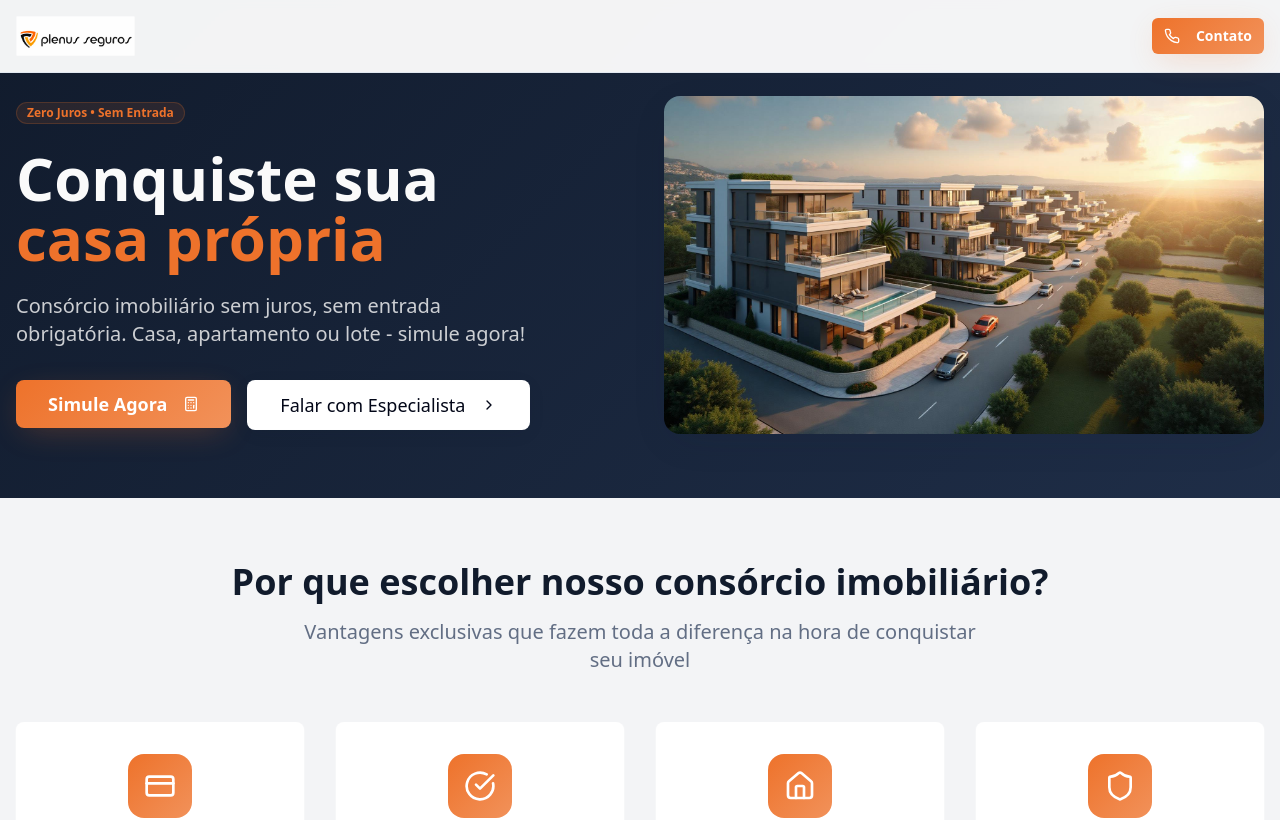
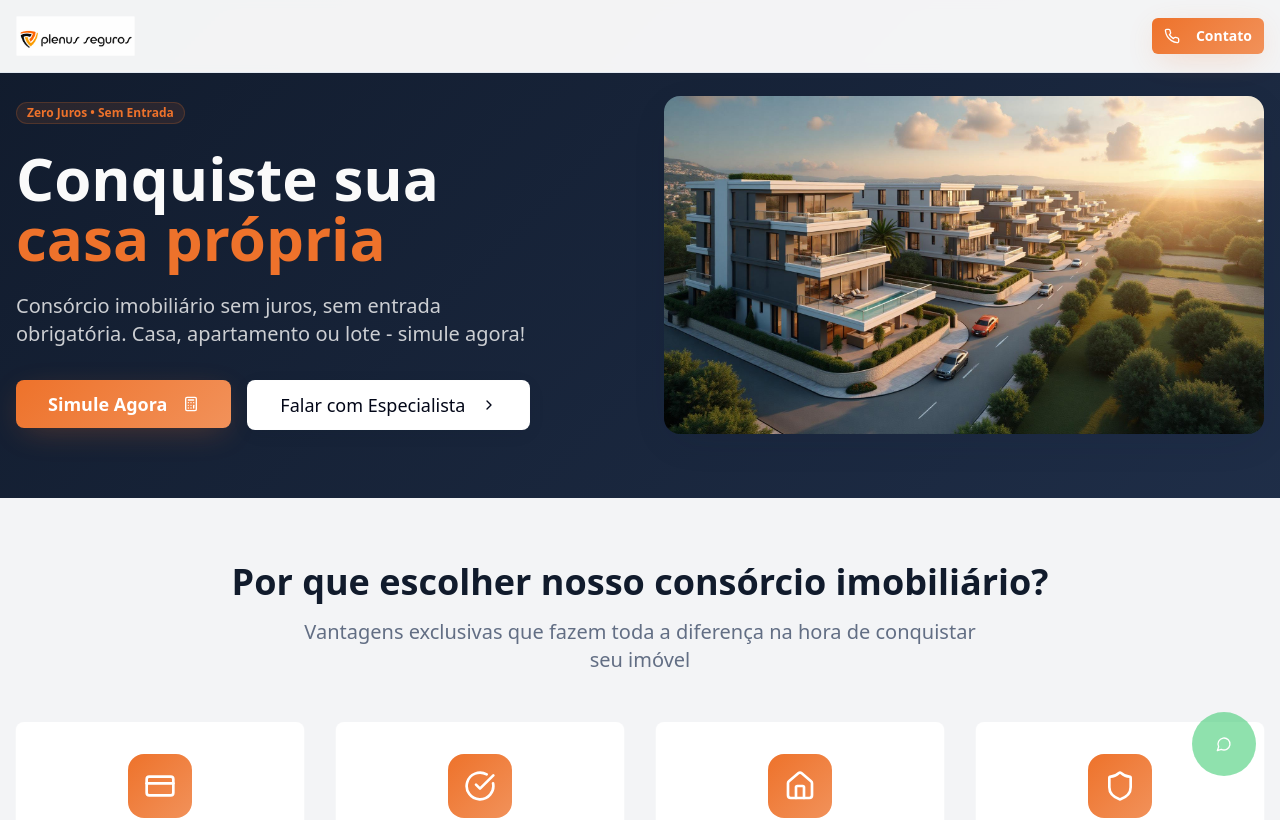
Before and after one commit to msbconsignadomkt-create/plenus-casa-na-mao-42, a React (Vite) app: page / in a window 1280 px wide. Shown: the top 820 px of the page. Built offline with nearby package versions, Linux system fonts and the light colour scheme.

Commit message:
Add WhatsApp contact button
Added a floating WhatsApp contact button using the provided link. Adjusted the "Simule seu consórcio" section to include pre-filled customer data in the WhatsApp message.

```diff
--- a/src/pages/Index.tsx
+++ b/src/pages/Index.tsx
@@ -4,11 +4,11 @@ import { Input } from "@/components/ui/input";
 import { Label } from "@/components/ui/label";
 import { Badge } from "@/components/ui/badge";
 import { Accordion, AccordionContent, AccordionItem, AccordionTrigger } from "@/components/ui/accordion";
-import { Home, CreditCard, Shield, Users, Calculator, CheckCircle, Star, Phone, Mail, ChevronRight, X, Building, MapPin } from "lucide-react";
+import { Home, CreditCard, Shield, Users, Calculator, CheckCircle, Star, Phone, Mail, ChevronRight, X, Building, MapPin, MessageCircle } from "lucide-react";
 import heroRealEstateImage from "@/assets/hero-real-estate.jpg";
 const Index = () => {
   const handleWhatsAppContact = () => {
-    window.open('https://wa.me/5531996925313?text=Olá%2C%20tenho%20interesse%20em%20simular%20um%20consórcio%20imobiliário.%20Pode%20me%20ajudar%3F', '_blank');
+    window.open('https://api.whatsapp.com/send?phone=5531996925313&text=Ol%C3%A1%2C+tenho+interesse+em+simular+um+cons%C3%B3rcio+de+casa%2Fapartamento.+Pode+me+ajudar%3F', '_blank');
   };
   const handleSimulationSubmit = (e: React.FormEvent<HTMLFormElement>) => {
     e.preventDefault();
@@ -17,7 +17,18 @@ const Index = () => {
     const phone = formData.get('phone');
     const property = formData.get('property');
     const value = formData.get('value');
-    handleWhatsAppContact();
+
+    const message = `Olá, gostaria de simular um consórcio de imóvel:
+
+👤 Nome: ${name}
+📱 WhatsApp: ${phone}
+🏠 Tipo de imóvel: ${property}
+💰 Valor estimado: R$ ${value}
+
+Aguardo retorno para prosseguir com a simulação!`;
+
+    const encodedMessage = encodeURIComponent(message);
+    window.open(`https://api.whatsapp.com/send?phone=5531996925313&text=${encodedMessage}`, '_blank');
   };
   return <div className="min-h-screen bg-background">
       {/* Header */}
@@ -450,6 +461,17 @@ Administrador com uma sólida trajetória, este profissional iniciou sua carreir
           </div>
         </div>
       </footer>
+
+      {/* Botão Flutuante WhatsApp */}
+      <div className="fixed bottom-6 right-6 z-50">
+        <Button
+          size="lg"
+          onClick={handleWhatsAppContact}
+          className="rounded-full w-16 h-16 bg-green-500 hover:bg-green-600 text-white shadow-lg hover:shadow-xl transition-all duration-300 animate-pulse"
+        >
+          <MessageCircle className="h-8 w-8" />
+        </Button>
+      </div>
     </div>;
-};
+  };
 export default Index;
```
